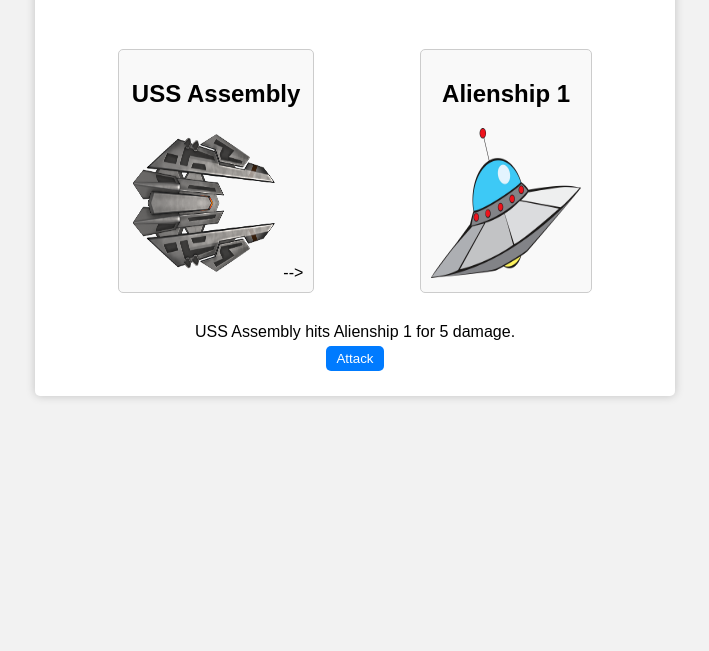
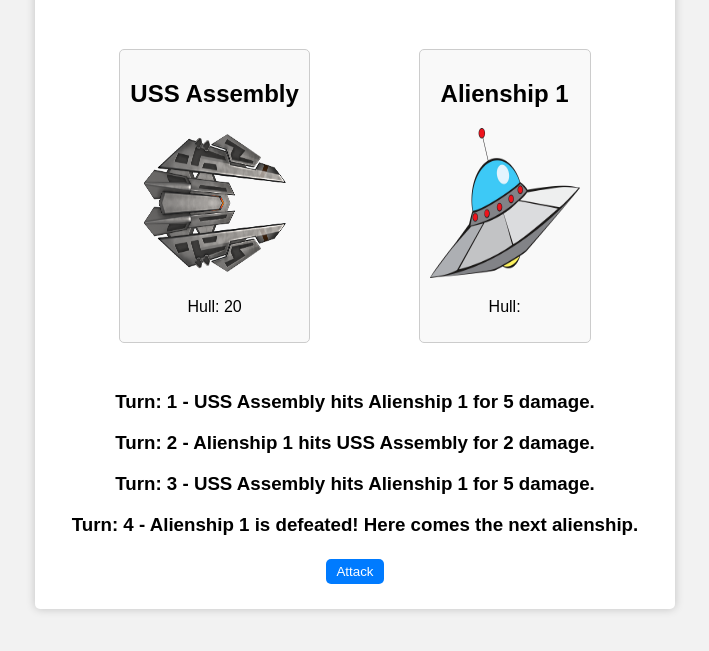
Before and after one commit to mhiggins8450/ussassembly-vs-alienships, a plain HTML site: page index.html in a window 1280 px wide. Both pictures are taken after a click on the button "Attack". Shown: the part 89-740 px from the top of the page, without its empty margins (285-994 px from the left). Drawn offline with Linux system fonts and the light colour scheme.

Commit message:
Incorporate turn-by-turn logging

```diff
--- a/index.html
+++ b/index.html
@@ -12,14 +12,17 @@
         <div class="combat-container">
             <div class="ussAssembly">
                 <h2>USS Assembly</h2>
-                <img src="images/uss assembly.png" alt="USS Assembly"> -->
+                <img src="images/uss assembly.png" alt="USS Assembly">
+                <p>Hull: 20</p>
             </div>
             <div class="alienShip">
                 <h2>Alienship 1</h2>
                 <img src="images/alienship1.png" alt="Alienship 1">
+                <p id="alien-hull">Hull: </p>
             </div>
         </div>
         <div id="message"></div>
+        <div id="battle-log"></div>
         <button id="attack-button">Attack</button>
     </div>
     <script src="script.js" async></script>
--- a/script.js
+++ b/script.js
@@ -10,13 +10,44 @@
 //             hull: Math.floor(Math.random() * 4) + 3,
 //             firepower: Math.floor(Math.random() * 3) + 2,
 //             accuracy: (Math.random() * 0.2) + 0.6,
+//             image: "./images/alienship1.png",
+//             title: "Alienship 1",
 //         },
 //         {
 //             hull: Math.floor(Math.random() * 4) + 3,
 //             firepower: Math.floor(Math.random() * 3) + 2,
 //             accuracy: (Math.random() * 0.2) + 0.6,
+//             image: "./images/alienship2.png",
+//             title: "Alienship 2",
 //         },
-
+//         {
+//             hull: Math.floor(Math.random() * 4) + 3,
+//             firepower: Math.floor(Math.random() * 3) + 2,
+//             accuracy: (Math.random() * 0.2) + 0.6,
+//             image: "./images/alienship3.png",
+//             title: "Alienship 3",
+//         },
+//         {
+//             hull: Math.floor(Math.random() * 4) + 3,
+//             firepower: Math.floor(Math.random() * 3) + 2,
+//             accuracy: (Math.random() * 0.2) + 0.6,
+//             image: "./images/alienship4.png",
+//             title: "Alienship 4",
+//         },
+//         {
+//             hull: Math.floor(Math.random() * 4) + 3,
+//             firepower: Math.floor(Math.random() * 3) + 2,
+//             accuracy: (Math.random() * 0.2) + 0.6,
+//             image: "./images/alienship5.png",
+//             title: "Alienship 5",
+//         },
+//         {
+//             hull: Math.floor(Math.random() * 4) + 3,
+//             firepower: Math.floor(Math.random() * 3) + 2,
+//             accuracy: (Math.random() * 0.2) + 0.6,
+//             image: "./images/alienship6.png",
+//             title: "Alienship 6",
+//         },
 //     ];
 
 //     let currentAlienIndex = 0;
@@ -25,10 +56,11 @@
 //     const messageDiv = document.getElementById('message');
 //     const ussAssemblyImage = document.querySelector('.ussAssembly img');
 //     const alienShipImage = document.querySelector('.alienShip img');
+//     const alienShipTitle = document.querySelector('.alienShip h2');
 
 //     function updateHullIndicator() {
 //         const currentAlienShip = alienShips[currentAlienIndex];
-//         messageDiv.innerText = `USS Assembly Hull: ${ussAssembly.hull} vs Alienship ${currentAlienIndex + 1} Hull: ${currentAlienShip.hull}`;
+//         messageDiv.innerText = `USS Assembly Hull: ${ussAssembly.hull} vs ${currentAlienShip.title} Hull: ${currentAlienShip.hull}`;
 //     }
 
 //     updateHullIndicator();
@@ -37,66 +69,69 @@
 //         attackButton.disabled = true;
 //         const currentAlienShip = alienShips[currentAlienIndex];
 
-//         if (Math.random() < ussAssembly.accuracy) {
-//             const damageDealt = ussAssembly.firepower;
-//             currentAlienShip.hull -= damageDealt;
-//             // shakeElement(alienShipImage);
-//             messageDiv.innerText = `USS Assembly hits Alienship ${currentAlienIndex + 1} for ${damageDealt} damage.`;
+//         setTimeout(() => {
+//             if (Math.random() < ussAssembly.accuracy) {
+//                 const damageDealt = ussAssembly.firepower;
+//                 currentAlienShip.hull -= damageDealt;
+//                 // shakeElement(alienShipImage);
+//                 messageDiv.innerText = `USS Assembly hits ${currentAlienShip.title} for ${damageDealt} damage.`;
 
-//             if (currentAlienShip.hull <= 0) {
-//                 alienShipImage.src = "images/explosion.gif";
-//                 messageDiv.innerText = `Alienship ${currentAlienIndex + 1} destroyed!`;
+//                 if (currentAlienShip.hull <= 0) {
+//                     alienShipImage.src = "images/explosion.gif";
+//                     messageDiv.innerText = `${currentAlienShip.title} destroyed!`;
 
-//                 if (currentAlienIndex < alienShips.length - 1) {
-//                     if (confirm("Alienship defeated! Do you want to attack the next alienship?")) {
-//                         currentAlienIndex++;
+//                     if (currentAlienIndex < alienShips.length - 1) {
 //                         setTimeout(() => {
-
-//                             const nextAlienShip = alienShips[currentAlienIndex];
-//                             alienShipImage.src = nextAlienShip.image;
-//                             updateHullIndicator();
-//                         }, 1000);
+//                             if (confirm(`${currentAlienShip.title} defeated! Do you want to attack the next alienship?`)) {
+//                                 currentAlienIndex++;
+//                                 const nextAlienShip = alienShips[currentAlienIndex];
+//                                 alienShipImage.src = nextAlienShip.image;
+//                                 alienShipTitle.innerText = nextAlienShip.title;
+//                                 updateHullIndicator();
+//                             } else {
+//                                 messageDiv.innerText = "Congratulations!! You saved the universe!";
+//                                 attackButton.disabled = true;
+//                             }
+//                         }, 2000);
 //                     } else {
 //                         messageDiv.innerText = "Congratulations!! You saved the universe!";
 //                         attackButton.disabled = true;
 //                     }
 //                 } else {
-//                     messageDiv.innerText = "Congratulations!! You saved the universe!";
-//                     attackButton.disabled = true;
+//                     setTimeout(() => {
+//                         if (Math.random() < currentAlienShip.accuracy) {
+//                             const damageTaken = currentAlienShip.firepower;
+//                             ussAssembly.hull -= damageTaken;
+//                             // shakeElement(ussAssemblyImage);
+//                             messageDiv.innerText = `${currentAlienShip.title} hits USS Assembly for ${damageTaken} damage.`;
+
+//                             if (ussAssembly.hull <= 0) {
+//                                 ussAssemblyImage.src = "images/explosion.gif";
+//                                 messageDiv.innerText = `You failed to stop ${currentAlienShip.title}! The universe is doomed!"`;
+//                             }
+
+//                             attackButton.disabled = false;
+//                         }
+//                     }, 2000);
 //                 }
 //             } else {
-//                 setTimeout(() => {
-//                     if (Math.random() < currentAlienShip.accuracy) {
-//                         const damageTaken = currentAlienShip.firepower;
-//                         ussAssembly.hull -= damageTaken;
-//                         // shakeElement(ussAssemblyImage);
-//                         messageDiv.innerText = `Alienship ${currentAlienIndex + 1} hits USS Assembly for ${damageTaken} damage.`;
+//                 attackButton.disabled = false;
+//             }
+//         }, 2000);
+//     });
+// };
 
-//                         if (ussAssembly.hull <= 0) {
-//                             ussAssemblyImage.src = "images/explosion.gif";
-//                             messageDiv.innerText = `You failed to stop Alienship ${currentAlienIndex + 1}! The universe is doomed!"`;
-//                         }
-
-//                         attackButton.disabled = false;
-//                     }
-//                 }, 1000);
-//             }
-//         } else {
-//             attackButton.disabled = false;
-//         }
-//     });
-// }
-
-// ^^^^^^Testing resolvings to transition issues^^^^^^
+// ^^^^^^Next steps^^^^^^
 
 window.onload = function () {
-    const ussAssembly = {
-        hull: 20,
-        firepower: 5,
-        accuracy: 0.7,
+    const USShip = {
+      hull: 20,
+      firepower: 5,
+      accuracy: 0.7,
     };
 
-    const alienShips = [
+    const carrier = {
+      ships: [
         {
             hull: Math.floor(Math.random() * 4) + 3,
             firepower: Math.floor(Math.random() * 3) + 2,
@@ -139,75 +174,86 @@ window.onload = function () {
             image: "./images/alienship6.png",
             title: "Alienship 6",
         },
-    ];
+      ],
+    };
 
-    let currentAlienIndex = 0;
+    let unit = 0;
+    let turn = 1;
+
+    const battleLog = document.getElementById('battle-log');
+
+    function reportHumanAction(damage) {
+      const report = document.createElement('h3');
+      report.textContent = `Turn: ${turn++} - USS Assembly hits Alienship ${unit + 1} for ${damage} damage.`;
+      battleLog.appendChild(report);
+    }
+
+    function miss() {
+      const report = document.createElement('h3');
+      report.textContent = `Turn: ${turn++} - USS Assembly misses Alienship ${unit + 1}.`;
+      battleLog.appendChild(report);
+    }
+
+    function counter() {
+      if (Math.random() <= carrier.ships[unit].accuracy) {
+        USShip.hull -= carrier.ships[unit].firepower;
+        const report = document.createElement('h3');
+        report.textContent = `Turn: ${turn++} - Alienship ${unit + 1} hits USS Assembly for ${carrier.ships[unit].firepower} damage.`;
+        battleLog.appendChild(report);
+      } else {
+        const report = document.createElement('h3');
+        report.textContent = `Turn: ${turn++} - Alienship ${unit + 1} misses USS Assembly.`;
+        battleLog.appendChild(report);
+      }
+
+      if (USShip.hull > 0 && carrier.ships[unit].hull > 0) {
+        setTimeout(attack, 1000);
+      } else {
+        destroyAlien();
+      }
+    }
+
+    function destroyAlien() {
+      const report = document.createElement('h3');
+      report.textContent = `Turn: ${turn++} - Alienship ${unit + 1} is defeated! Here comes the next alienship.`;
+      battleLog.appendChild(report);
+
+      unit++;
+
+      if (unit >= carrier.ships.length) {
+        const messageDiv = document.getElementById('message');
+        if (confirm("Attack the next alienship?")) {
+          unit = 0;
+          USShip.hull = 20;
+          battleLog.innerHTML = ""; // Clear the battle log
+        } else {
+          messageDiv.textContent = "You coward! The universe is doomed!";
+          document.getElementById('attack-button').disabled = true;
+        }
+      } else {
+        setTimeout(attack, 2000);
+      }
+    }
+
+    function attack() {
+      if (Math.random() <= USShip.accuracy) {
+        const damage = USShip.firepower;
+        carrier.ships[unit].hull -= damage;
+        reportHumanAction(damage);
+      } else {
+        miss();
+      }
+
+      if (carrier.ships[unit].hull > 0) {
+        counter();
+      } else {
+        destroyAlien();
+      }
+    }
 
     const attackButton = document.getElementById('attack-button');
-    const messageDiv = document.getElementById('message');
-    const ussAssemblyImage = document.querySelector('.ussAssembly img');
-    const alienShipImage = document.querySelector('.alienShip img');
-    const alienShipTitle = document.querySelector('.alienShip h2');
-
-    function updateHullIndicator() {
-        const currentAlienShip = alienShips[currentAlienIndex];
-        messageDiv.innerText = `USS Assembly Hull: ${ussAssembly.hull} vs ${currentAlienShip.title} Hull: ${currentAlienShip.hull}`;
-    }
-
-    updateHullIndicator();
-
     attackButton.addEventListener('click', () => {
-        attackButton.disabled = true;
-        const currentAlienShip = alienShips[currentAlienIndex];
-
-        setTimeout(() => {
-            if (Math.random() < ussAssembly.accuracy) {
-                const damageDealt = ussAssembly.firepower;
-                currentAlienShip.hull -= damageDealt;
-                // shakeElement(alienShipImage);
-                messageDiv.innerText = `USS Assembly hits ${currentAlienShip.title} for ${damageDealt} damage.`;
-
-                if (currentAlienShip.hull <= 0) {
-                    alienShipImage.src = "images/explosion.gif";
-                    messageDiv.innerText = `${currentAlienShip.title} destroyed!`;
-
-                    if (currentAlienIndex < alienShips.length - 1) {
-                        setTimeout(() => {
-                            if (confirm(`${currentAlienShip.title} defeated! Do you want to attack the next alienship?`)) {
-                                currentAlienIndex++;
-                                const nextAlienShip = alienShips[currentAlienIndex];
-                                alienShipImage.src = nextAlienShip.image;
-                                alienShipTitle.innerText = nextAlienShip.title;
-                                updateHullIndicator();
-                            } else {
-                                messageDiv.innerText = "Congratulations!! You saved the universe!";
-                                attackButton.disabled = true;
-                            }
-                        }, 2000);
-                    } else {
-                        messageDiv.innerText = "Congratulations!! You saved the universe!";
-                        attackButton.disabled = true;
-                    }
-                } else {
-                    setTimeout(() => {
-                        if (Math.random() < currentAlienShip.accuracy) {
-                            const damageTaken = currentAlienShip.firepower;
-                            ussAssembly.hull -= damageTaken;
-                            // shakeElement(ussAssemblyImage);
-                            messageDiv.innerText = `${currentAlienShip.title} hits USS Assembly for ${damageTaken} damage.`;
-
-                            if (ussAssembly.hull <= 0) {
-                                ussAssemblyImage.src = "images/explosion.gif";
-                                messageDiv.innerText = `You failed to stop ${currentAlienShip.title}! The universe is doomed!"`;
-                            }
-
-                            attackButton.disabled = false;
-                        }
-                    }, 2000);
-                }
-            } else {
-                attackButton.disabled = false;
-            }
-        }, 2000);
+      attackButton.disabled = true;
+      attack();
     });
-};
+  };
```
